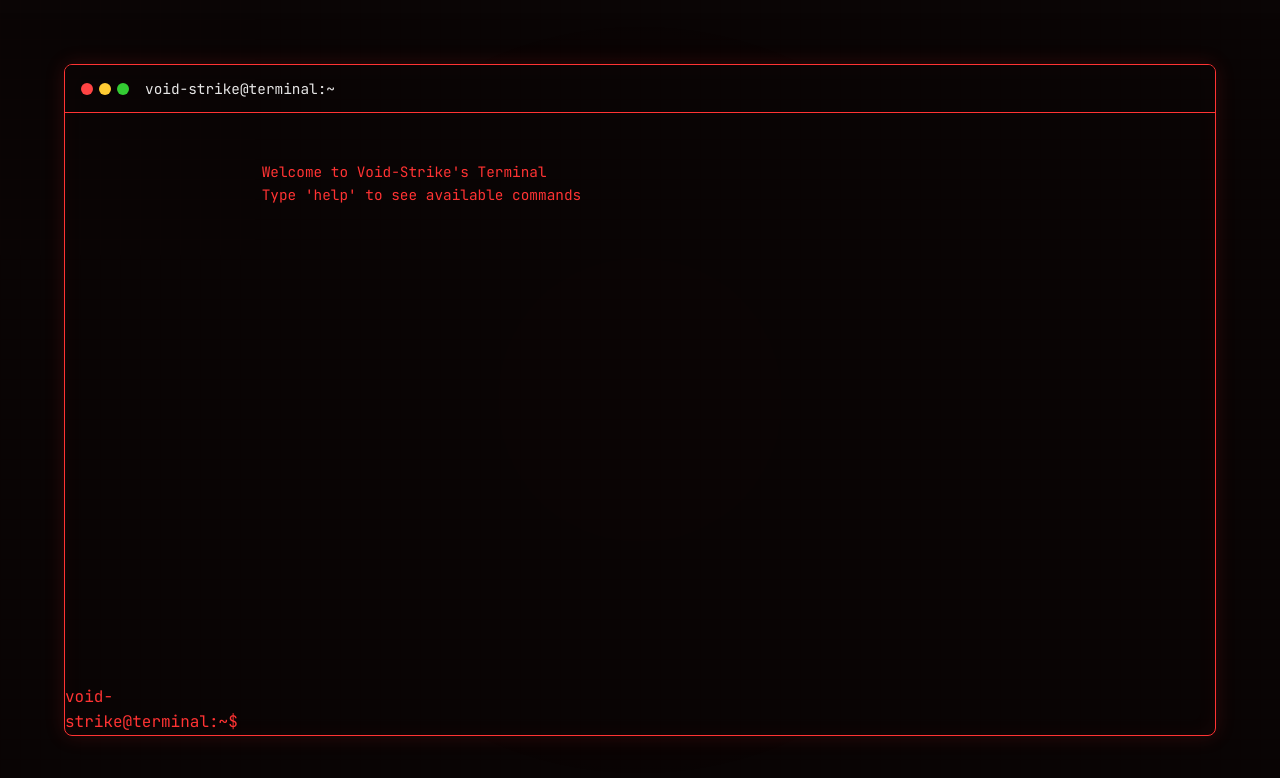
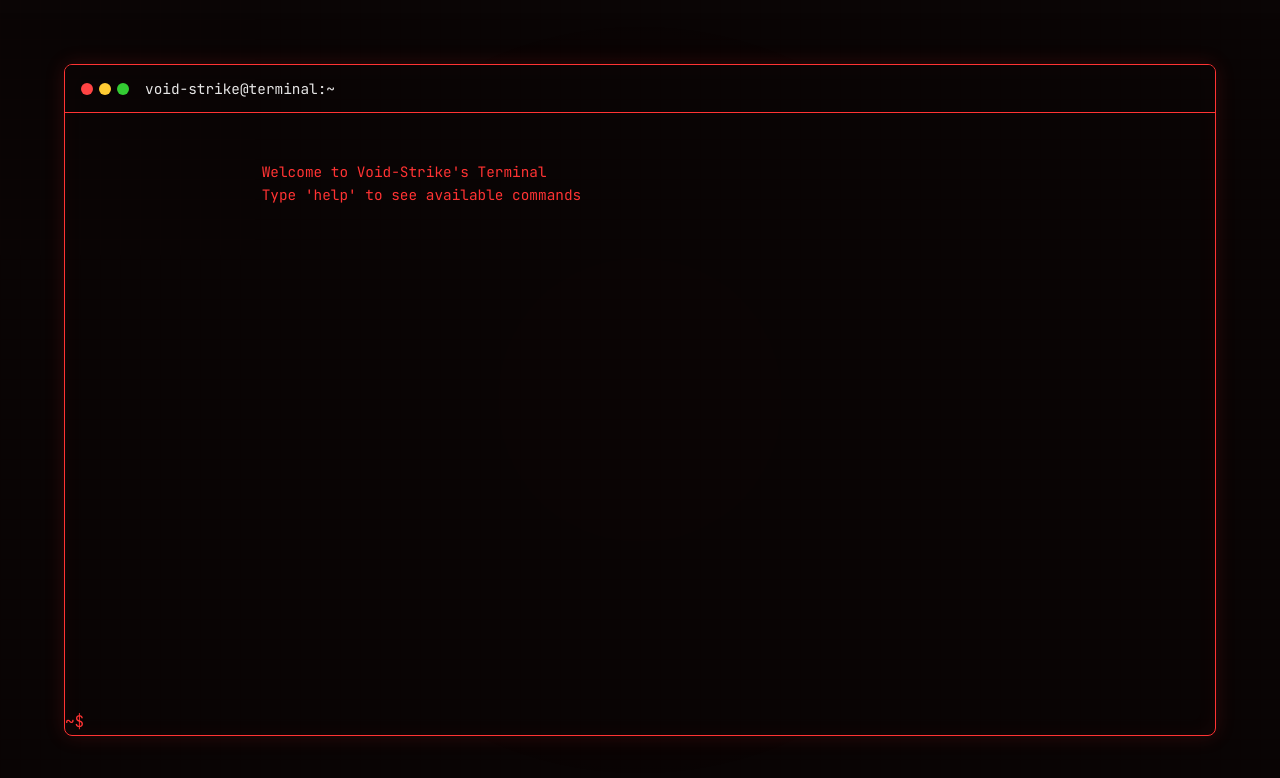
Before and after one commit to v0id-strike/v0id-strike.github.io, an Eleventy site: page src/index.njk in a window 1280 px wide. Built offline with nearby package versions, Linux system fonts and the light colour scheme; Eleventy itself is replaced by a stand-in of ours; files that its build step writes are made by us from their sources.

Commit message:
hell yeah

```diff
--- a/src/js/terminal.js
+++ b/src/js/terminal.js
@@ -30,7 +30,7 @@ class Terminal {
         this.inputLine = document.createElement('div');
         this.inputLine.className = 'terminal-input-line';
         this.inputLine.innerHTML = `
-            <span class="prompt">void-strike@terminal:${this.currentPath}$</span>
+            <span class="prompt">${this.currentPath}$</span>
             <input type="text" class="terminal-input" autofocus>
         `;
         this.container.appendChild(this.inputLine);
```
